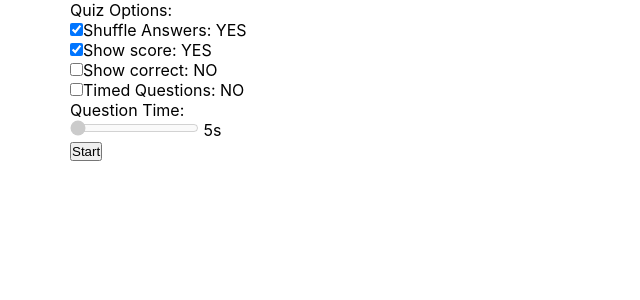
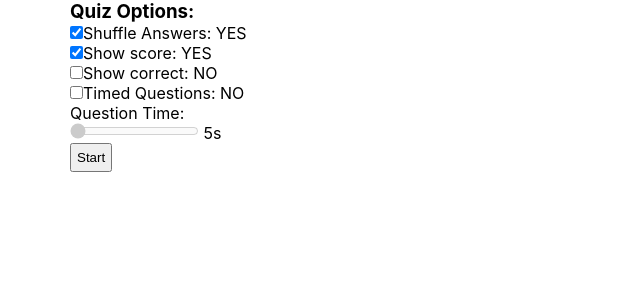
Before and after one commit to Konrad-Jalowy/reactquizapp, a React (Create React App) app: page / in a window 1280 px wide. Shown: the top 300 px of the page, without its empty margins (0-640 px from the left). Built offline with nearby package versions, Linux system fonts and the light colour scheme.

Commit message:
css styles start

```diff
--- a/src/App.css
+++ b/src/App.css
@@ -36,40 +36,12 @@
       max-width: 1320px;
   }
 }
-.App-logo {
-  height: 40vmin;
-  pointer-events: none;
+
+button {
+  padding: 5px;
 }
 
-@media (prefers-reduced-motion: no-preference) {
-  .App-logo {
-    animation: App-logo-spin infinite 20s linear;
-  }
-}
 
-.App-header {
-  background-color: #282c34;
-  min-height: 100vh;
-  display: flex;
-  flex-direction: column;
-  align-items: center;
-  justify-content: center;
-  font-size: calc(10px + 2vmin);
-  color: white;
-}
-
-.App-link {
-  color: #61dafb;
-}
-
-@keyframes App-logo-spin {
-  from {
-    transform: rotate(0deg);
-  }
-  to {
-    transform: rotate(360deg);
-  }
-}
 
 .selectedAnswer {
   background-color: goldenrod;
--- a/src/components/form/Form.js
+++ b/src/components/form/Form.js
@@ -6,7 +6,7 @@
 function Form({setMode}){
     return (
         <>
-        <p>Quiz Options:</p>
+        <h3>Quiz Options:</h3>
         <ShuffleAnswersCheckbox/>
         <ShowScoreCheckbox/>
         <ShowCorrectCheckbox/>
```
